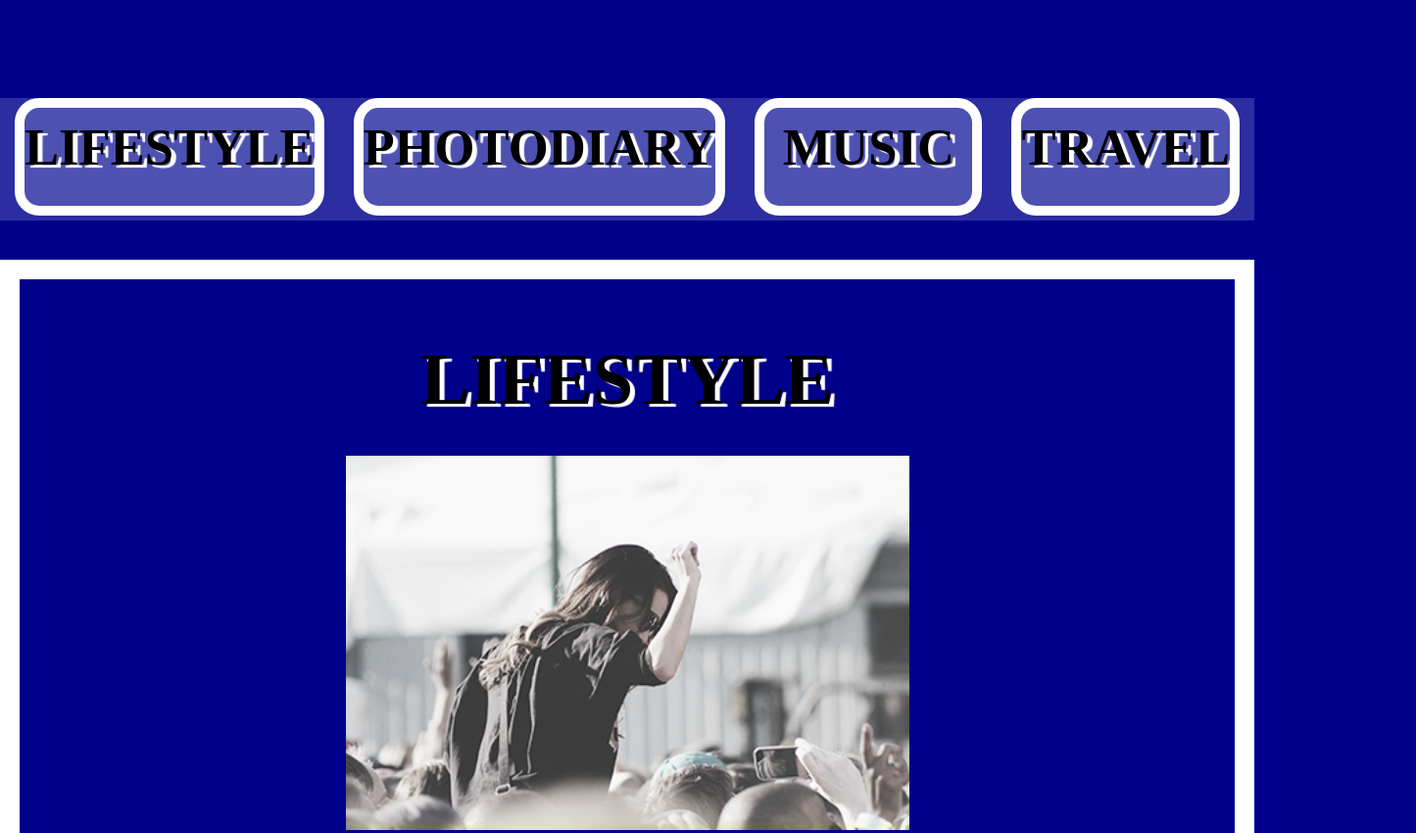
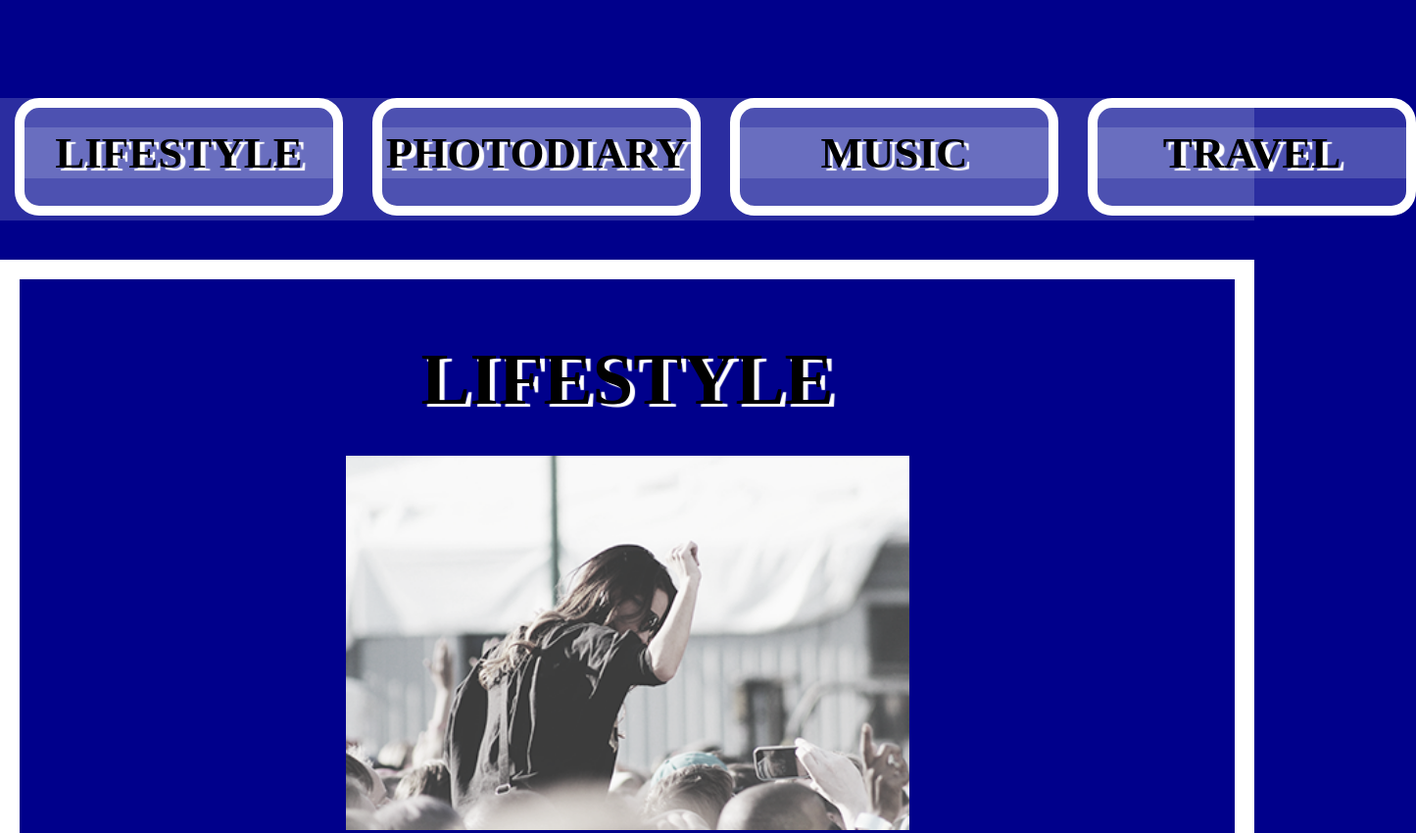
Before and after one commit to VladimirSaenko/Old-site-Remake-new-version, a plain HTML site: page Old site-Remake/index.html in a window 1280 px wide. Shown: the top 850 px of the page at 98% size, 1445 px wide, since content can reach past the window. Drawn offline with nearby package versions, Linux system fonts and the light colour scheme; a web font is replaced by a local one.

Commit message:
js text is work

```diff
--- a/Old site-Remake/buttSlider.js
+++ b/Old site-Remake/buttSlider.js
@@ -1,9 +1,18 @@
 
-// "use strict";
+"use strict";
 
-// let tittle = document.getElementById('tittle');
-// let img = document.getElementById('image');
+function lifestyleText() {
+    document.getElementById('tittle').innerHTML = "Lifestyle";
+}
 
-// function lifestyle() {
-//    tittle.textContent = "sfs";
-// }
+function photodiaryText() {
+    document.getElementById('tittle').innerHTML = "Photodiary";
+}
+
+function musicText() {
+    document.getElementById('tittle').innerHTML = "Music";
+}
+
+function travelText() {
+    document.getElementById('tittle').innerHTML = "Travel";
+}
--- a/Old site-Remake/css/style.css
+++ b/Old site-Remake/css/style.css
@@ -9,19 +9,14 @@ body {
     height: 100vh;
 }
 
-/* .background {
-    background: url("https://images.unsplash.com/photo-1509515837298-2c67a3933321?ixlib=rb-1.2.1&ixid=eyJhcHBfaWQiOjEyMDd9&auto=format&fit=crop&w=1534&q=80") center;
-    background-size: cover;
-  }
-
-h1 {
-    margin: 0;
-    padding: 0;
-    font-size: 15vw;
-    mix-blend-mode: lighten;
-    color: #000;
-    background-color: #fff;
-} */
+input {
+    width: 315px;
+    cursor: pointer;
+    background: inherit;
+    outline: none;
+    border: none;
+    text-align: center;
+}
 
 .header {
     width: 100%;
@@ -100,9 +95,9 @@ h1 {
     text-align: center;
 }
 
-.buttslider-link {
+.buttslider-tittle {
     position: relative;
-    top: 10%;
+    top: 20%;
     text-decoration: none;
     color: black;
     font-weight: bold;
@@ -110,7 +105,7 @@ h1 {
     font-size: 45px;
 }
 
-.buttslider-link:hover {
+.buttslider-tittle:hover {
     color: greenyellow;
     /* color: white; */
     text-shadow: black 5px 3px 3px;
--- a/Old site-Remake/index.html
+++ b/Old site-Remake/index.html
@@ -13,32 +13,20 @@
         <nav class="buttslider-bar">
             <ul class="buttslider-list">
                 <li class="buttslider-item">
-                    <a href="" class="buttslider-link">
-                        <h3 class="buttslider-tittle"  onclick="lifestyle()">
-                            Lifestyle
-                        </h3>
-                    </a>
+                    <input class="buttslider-tittle" onclick="lifestyleText()" value="Lifestyle" readonly>
+                </input>
                 </li>
                 <li class="buttslider-item">
-                    <a href="" class="buttslider-link">
-                        <h3 class="buttslider-tittle">
-                            Photodiary
-                        </h3>
-                    </a>
+                    <input class="buttslider-tittle" onclick="photodiaryText()" value="Photodiary" readonly>
+                </input>
                 </li>
                 <li class="buttslider-item">
-                    <a href="" class="buttslider-link">
-                        <h3 class="buttslider-tittle">
-                            Music
-                        </h3>
-                    </a>
+                    <input class="buttslider-tittle" onclick="musicText()" value="Music" readonly>
+                </input>
                 </li>
                 <li class="buttslider-item">
-                    <a href="" class="buttslider-link">
-                        <h3 class="buttslider-tittle">
-                            Travel
-                        </h3>
-                    </a>
+                    <input class="buttslider-tittle" onclick="travelText()" value="Travel" readonly>
+                </input>
                 </li>
             </ul>
         </nav>
```
